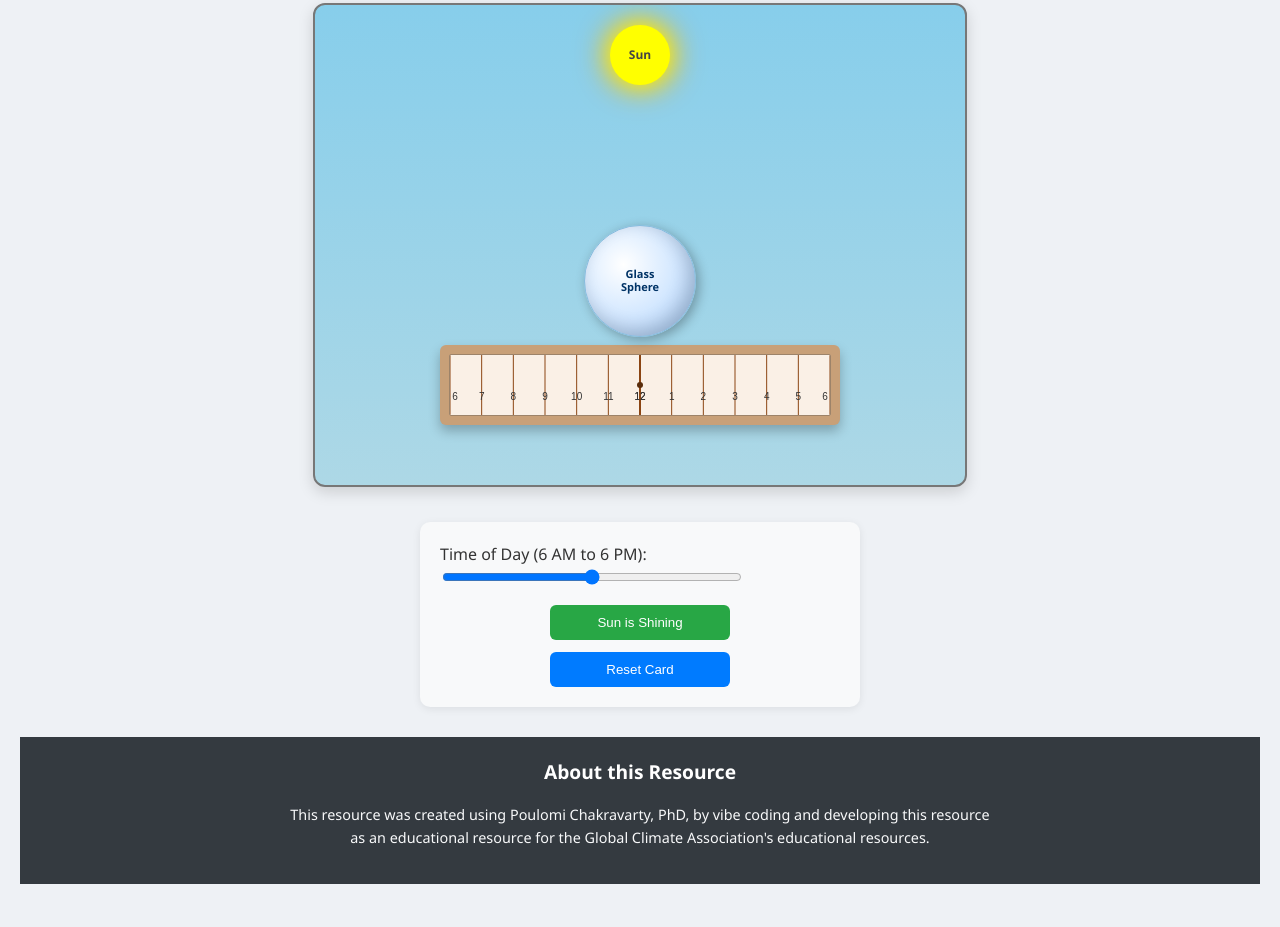
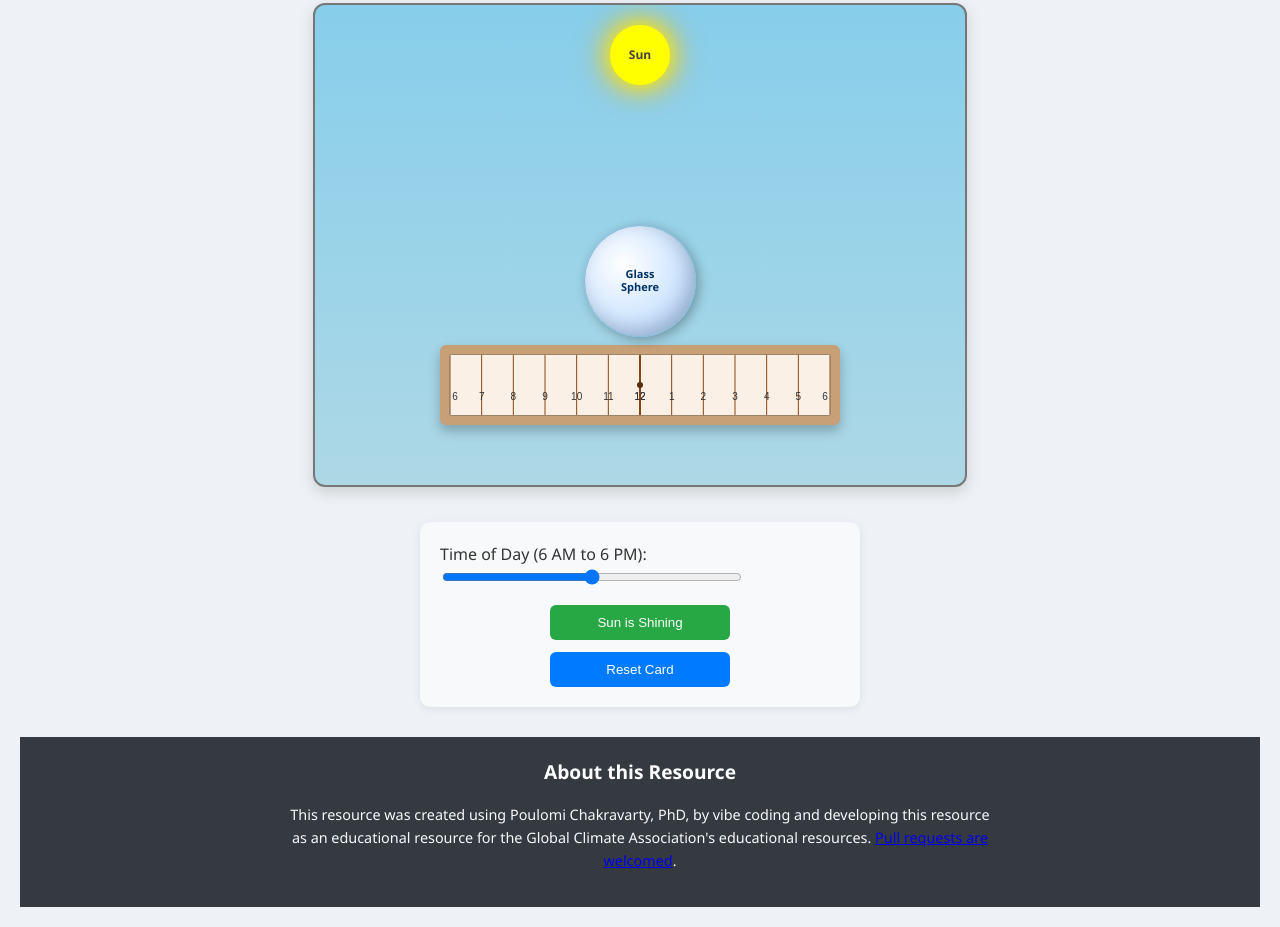
Before and after one commit to GCA-Poulomi/Interactive-Sunshine-Recorder, a plain HTML site: page index.html in a window 1280 px wide. Shown: the part 545-1472 px from the top of the page. Before the commit the page ends 1449 px from the top, so only its background shows below. Drawn offline with Linux system fonts and the light colour scheme.

Commit message:
Update index.html

```diff
--- a/index.html
+++ b/index.html
@@ -22,7 +22,8 @@
     </div>
 
     <div class="sunshine-meter-container" id="meter-container">
-        <canvas id="light-ray-canvas"></canvas> <div id="sun">
+        <canvas id="light-ray-canvas"></canvas>
+        <div id="sun">
             <span class="element-label">Sun</span>
         </div>
         <div id="sphere">
@@ -44,7 +45,7 @@
 
     <footer class="attribution-footer">
         <h2>About this Resource</h2>
-        <p>This resource was created using Poulomi Chakravarty, PhD, by vibe coding and developing this resource as an educational resource for the Global Climate Association's educational resources.</p>
+        <p>This resource was created using Poulomi Chakravarty, PhD, by vibe coding and developing this resource as an educational resource for the Global Climate Association's educational resources. <a href="https://github.com/GCA-Poulomi/Interactive-Sunshine-Recorder" target="_blank" rel="noopener noreferrer">Pull requests are welcomed</a>.</p>
     </footer>
 
     <script src="script.js" defer></script>
```
